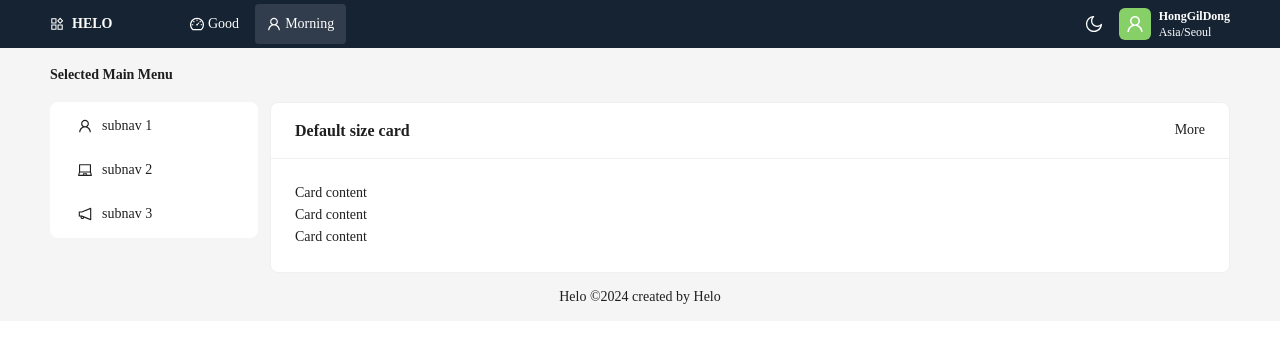
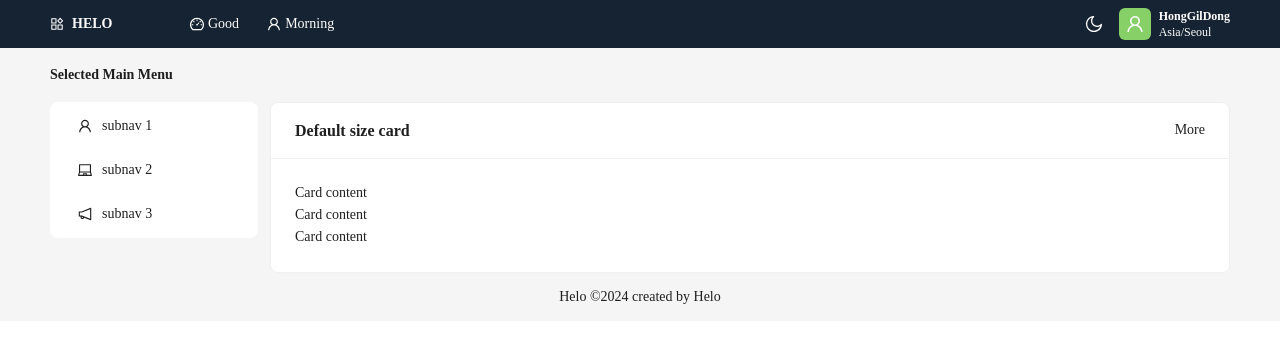
Before and after one commit to parakago/simple-antd-scaffold, a React (Vite) app: page / in a window 1280 px wide. Shown: the top 340 px of the page. Built offline with nearby package versions, Linux system fonts and the light colour scheme.

Commit message:
div -> li

```diff
--- a/src/contexts/AppRouterContext.tsx
+++ b/src/contexts/AppRouterContext.tsx
@@ -1,6 +1,5 @@
 import React from "react";
-import { createBrowserRouter, RouteObject, RouterProvider } from "react-router-dom";
-import EmptyLayout from "../layouts/EmptyLayout";
+import { createBrowserRouter, RouterProvider } from "react-router-dom";
 import { Spin } from "antd";
 import MainLayout from "../layouts/MainLayout";
 import { Dashboard } from "../pages/Dashboard";
@@ -14,7 +13,6 @@ const AppRouterContext = React.createContext<IAppRouteState | undefined>(undefin
 
 export const AppRouterContextProvider = () => {
 	const [appInitialized, setAppInitialized] = React.useState(false);
-	const routes = React.useRef<RouteObject[]>([{ path: '/', element: <EmptyLayout />}]);
 
 	const router = createBrowserRouter([
 		{
@@ -45,7 +43,14 @@ export const AppRouterContextProvider = () => {
 				}
 			]
 		}
-	]);
+	], {
+			future: {
+				v7_fetcherPersist: true,
+				v7_normalizeFormMethod: true,
+				v7_relativeSplatPath: true,
+				v7_skipActionErrorRevalidation: true,
+			}
+	});
 
 	React.useEffect(() => {
 		(async () => {
@@ -66,7 +71,7 @@ export const AppRouterContextProvider = () => {
 
 	return (
 		<AppRouterContext.Provider value={{}}>
-			<RouterProvider router={router} fallbackElement={<p>Loading...</p>} />
+			<RouterProvider router={router} future={{ v7_startTransition: true }} fallbackElement={<p>Loading...</p>} />
 		</AppRouterContext.Provider>
 
 	);
--- a/src/layouts/MainLayout.tsx
+++ b/src/layouts/MainLayout.tsx
@@ -28,8 +28,8 @@ const MainLayout: React.FC = () => {
 	} = theme.useToken();
 
 	const items: INavBarMenuItem[] = [
-		{key: 'mail', label: 'Good', icon: <DashboardOutlined />},
-		{key: 'app', label: 'Morning', icon: <UserOutlined />}
+		{path: 'mail', label: 'Good', icon: <DashboardOutlined />},
+		{path: 'app', label: 'Morning', icon: <UserOutlined />}
 	];
 
 	return (
--- a/src/layouts/components/NavBarMenu.tsx
+++ b/src/layouts/components/NavBarMenu.tsx
@@ -2,36 +2,39 @@ import { Util } from "../../apis/Util";
 import React from 'react';
 
 export interface INavBarMenuItem {
-	key: string;
+	path: string;
 	label: string;
 	icon: React.ReactNode;
 }
 
 export interface INavBarMenuProps {
 	items: INavBarMenuItem[];
+	defaultPath?: string;
 	className?: string;
+	onSelect?: (menu: INavBarMenuItem) => void;
 }
 
-const NavBarMenu: React.FC<INavBarMenuProps> = ({className, items}) => {
-	const mainClassName = Util.classNames('flex items-center text-white', className);
-
-	const divMenus: React.ReactNode[] = [];
-	for (let i = 0; i < items.length; ++i) {
-		const item = items[i];
-		const menuClassName = ['cursor-pointer px-3 h-10 flex items-center rounded'];
-		if (i > 0) {
-			menuClassName.push('ml-1 bg-gray-400/20');
-		}
-
-		divMenus.push(
-			<div className={menuClassName.join(' ')}>
-				{item.icon}<span className='pl-1'>{item.label}</span>
-			</div>
-		);
-	}
+const NavBarMenu: React.FC<INavBarMenuProps> = ({className, items, defaultPath, onSelect}) => {
+	const containerClassName = Util.classNames("flex items-center text-white", className);
+	const [selectedMenuKey, setSelectedMenuKey] = React.useState<string|undefined>(defaultPath);
 
 	return (
-		<div className={mainClassName}>{divMenus}</div>
+		<ul className={containerClassName}>
+			{items.map((item) => {
+				const selClass = selectedMenuKey === item.path ? " bg-gray-400/20" : "";
+				return (
+					<li key={item.path}
+						className={"cursor-pointer mr-1 px-3 h-10 flex items-center rounded hover:bg-gray-400/30" + selClass}
+						onClick={() => {
+							onSelect?.(item);
+							setSelectedMenuKey(item.path);
+						}}
+					>
+						{item.icon}<span className="pl-1">{item.label}</span>
+					</li>
+				)
+			})}
+		</ul>
 	)
 }
 
```
Also changed, not shown: package.json (+7 -7 lines), 1 other file (tests, documents, lock files or other folders).
